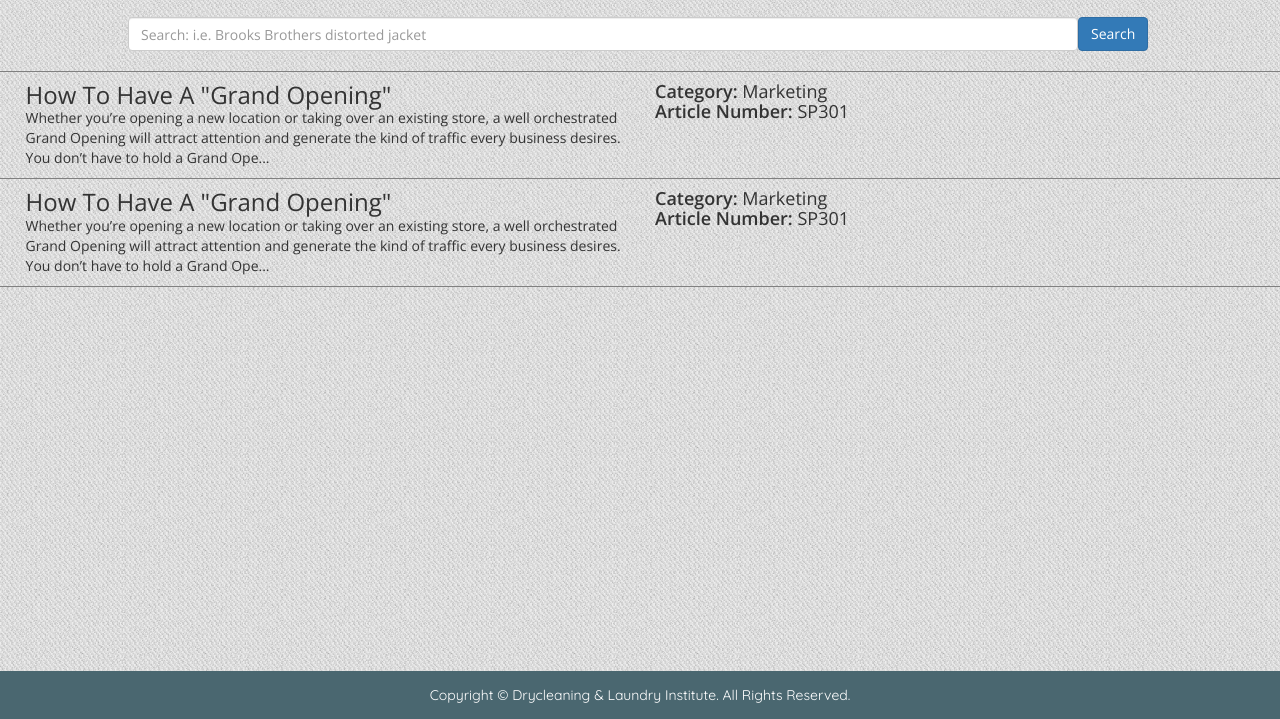
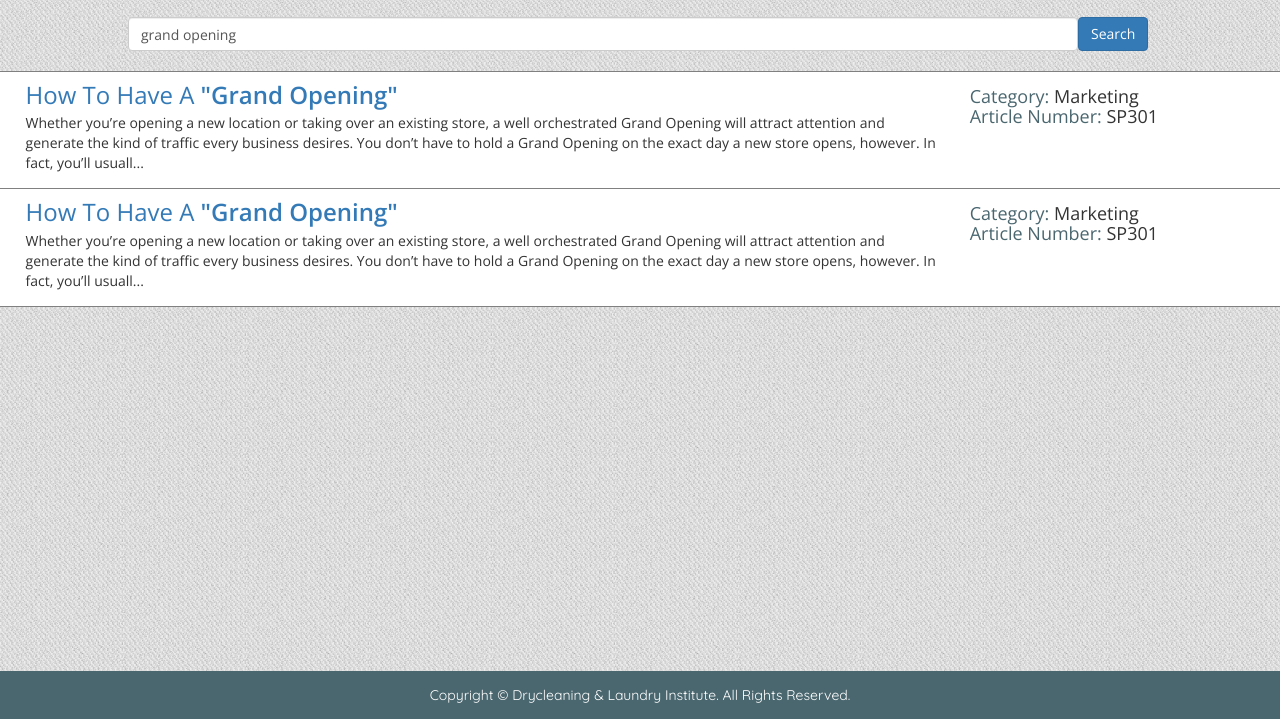
Before and after one commit to ricgnzlzcr/encyclopedia-design, a plain HTML site: page results.html in a window 1280 px wide. Shown: the part 81-800 px from the top of the page. Drawn offline with nearby package versions, Linux system fonts and the light colour scheme; some packages are replaced by stand-ins of ours.

Commit message:
Completed results page

```diff
--- a/results.html
+++ b/results.html
@@ -29,7 +29,7 @@
 
         <form class="flex-container form-inline form-results" action="results.html">
             <!--<div class="input-container"> -->
-            <input type="search" class="form-control search-box" id="search" placeholder="Search: i.e. Brooks Brothers distorted jacket">
+            <input type="search" class="form-control search-box" id="search" value="grand opening" placeholder="Search: i.e. Brooks Brothers distorted jacket">
             <button class="btn btn-primary search-box-button" type="submit">Search</button>
             <!-- </div> -->
         </form>
@@ -37,21 +37,21 @@
         <ul id="results">
             <li class="article">
                 <div class="row">
-                    <div class="article-content col-xs-12 col-sm-6">
-                        <h3>How To Have A "Grand Opening"</h3>
+                    <div class="article-content col-xs-12 col-sm-9">
+                        <h3><a href="#">How To Have A <strong>"Grand Opening"</strong></a></h3>
                         <p class="truncate">
                             Whether you’re opening a new location or taking over an existing store, a well orchestrated Grand Opening will attract attention and generate the kind of traffic every business desires. You don’t have to hold a Grand Opening on the exact day a new store
                             opens, however. In fact, you’ll usually be better prepared if you hold a “soft opening” first and postpone the Grand Opening for a week or two. This will give your staff time to get used to the normal workload, to new equipment,
                             and in some cases, new jobs. Use the time before the Grand Opening also to make sure your equipment is in
                         </p>
                     </div> <!-- ends article-content -->
-                    <div class="article-info col-xs-12 col-sm-6">
+                    <div class="article-info col-xs-12 col-sm-3">
                         <h4>
-                            <span class="article-label"><strong>Category: </strong></span>
+                            <span class="article-label">Category: </span>
                             Marketing
                         </h4>
                         <h4>
-                            <span class="article-label"><strong>Article Number: </strong></span>
+                            <span class="article-label">Article Number: </span>
                             SP301
                         </h4>
                     </div>
@@ -59,21 +59,21 @@
             </li>
             <li class="article">
                 <div class="row">
-                    <div class="article-content col-xs-12 col-sm-6">
-                        <h3>How To Have A "Grand Opening"</h3>
+                    <div class="article-content col-xs-12 col-sm-9">
+                        <h3><a href="#">How To Have A <strong>"Grand Opening"</strong></a></h3>
                         <p class="truncate">
                             Whether you’re opening a new location or taking over an existing store, a well orchestrated Grand Opening will attract attention and generate the kind of traffic every business desires. You don’t have to hold a Grand Opening on the exact day a new store
                             opens, however. In fact, you’ll usually be better prepared if you hold a “soft opening” first and postpone the Grand Opening for a week or two. This will give your staff time to get used to the normal workload, to new equipment,
                             and in some cases, new jobs. Use the time before the Grand Opening also to make sure your equipment is in
                         </p>
                     </div> <!-- ends article-content -->
-                    <div class="article-info col-xs-12 col-sm-6">
+                    <div class="article-info col-xs-12 col-sm-3">
                         <h4>
-                            <span class="article-label"><strong>Category: </strong></span>
+                            <span class="article-label">Category: </span>
                             Marketing
                         </h4>
                         <h4>
-                            <span class="article-label"><strong>Article Number: </strong></span>
+                            <span class="article-label">Article Number: </span>
                             SP301
                         </h4>
                     </div>
--- a/script.js
+++ b/script.js
@@ -7,8 +7,8 @@ function truncateArticles() {
     var articles = $('.truncate');
 
     for (var i = 0; i < articles.length; i++) {
-        var newPara = shortenParagraph($(articles[i]).text(), 250);
-        $(articles[i]).text(newPara);
+        var newPara = shortenParagraph($(articles[i]).text(), 350);
+        $(articles[i]).text(newPara).addClass('bold');
     }
 }
 
--- a/style.css
+++ b/style.css
@@ -9,6 +9,7 @@
 body {
     background: black url(img/fabric.png) repeat;
 }
+
 
 #main {
     position: relative;
@@ -302,17 +303,35 @@ footer p {
     border-bottom: 1px solid gray;
     padding: 10px 2%;
     list-style-type: none;
+    background: #FFF;
 }
-
 
 .article:nth-of-type(1) {
     border-top: 1px solid gray;
 }
 
+.article:last-of-type {
+    margin-bottom: 100px;
+}
+
+.article p {
+    padding: 5px 0;
+}
+
+.article-info {
+    padding-top: 5px;
+}
+
+.article-label {
+    color: #4A6770;
+}
+
+
 
 /* ==========================================================================
    Helper Classes
    ========================================================================== */
+
 
 
 
@@ -341,4 +360,5 @@ footer p {
     .description-icon {
         max-width: 250px;
     }
+
 }
```
